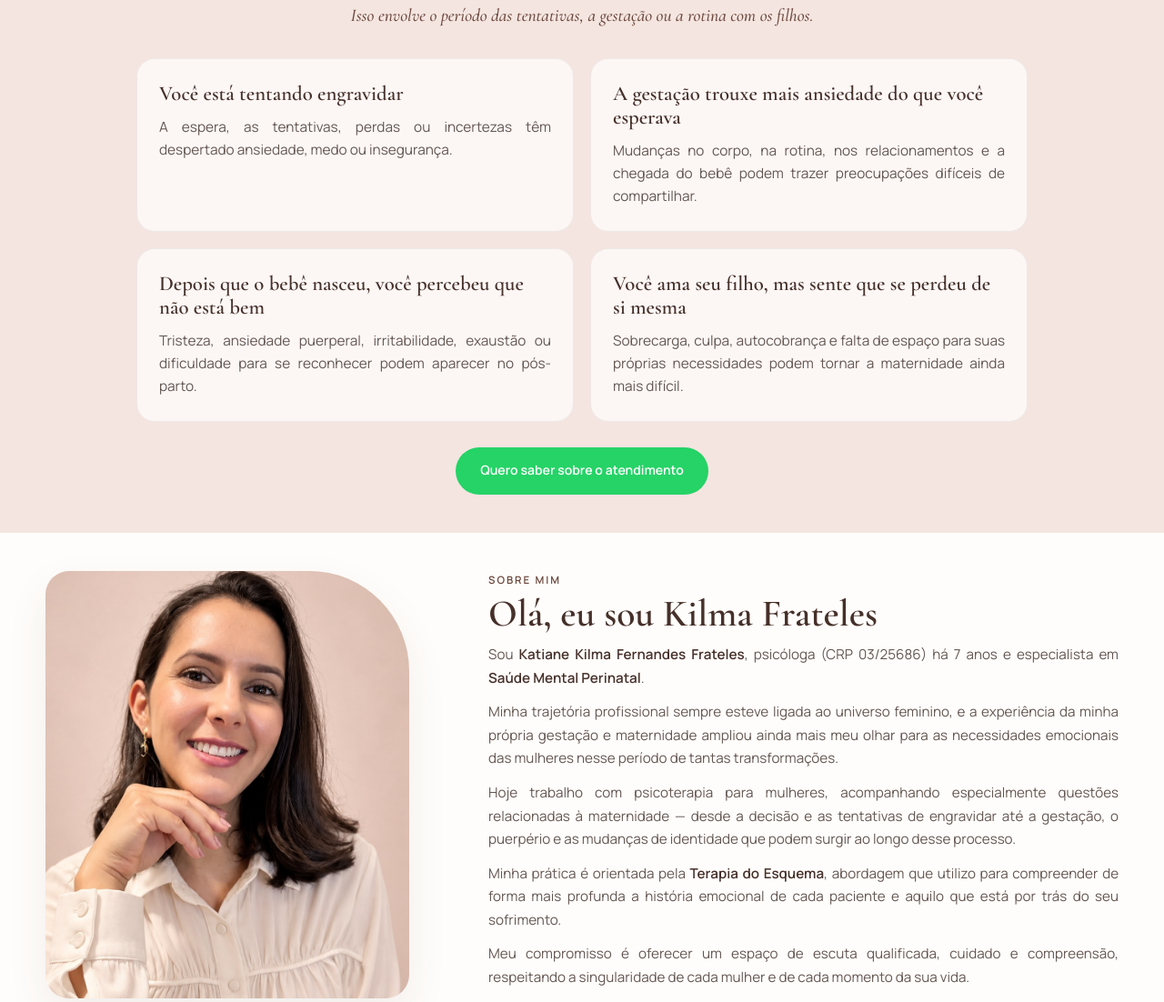
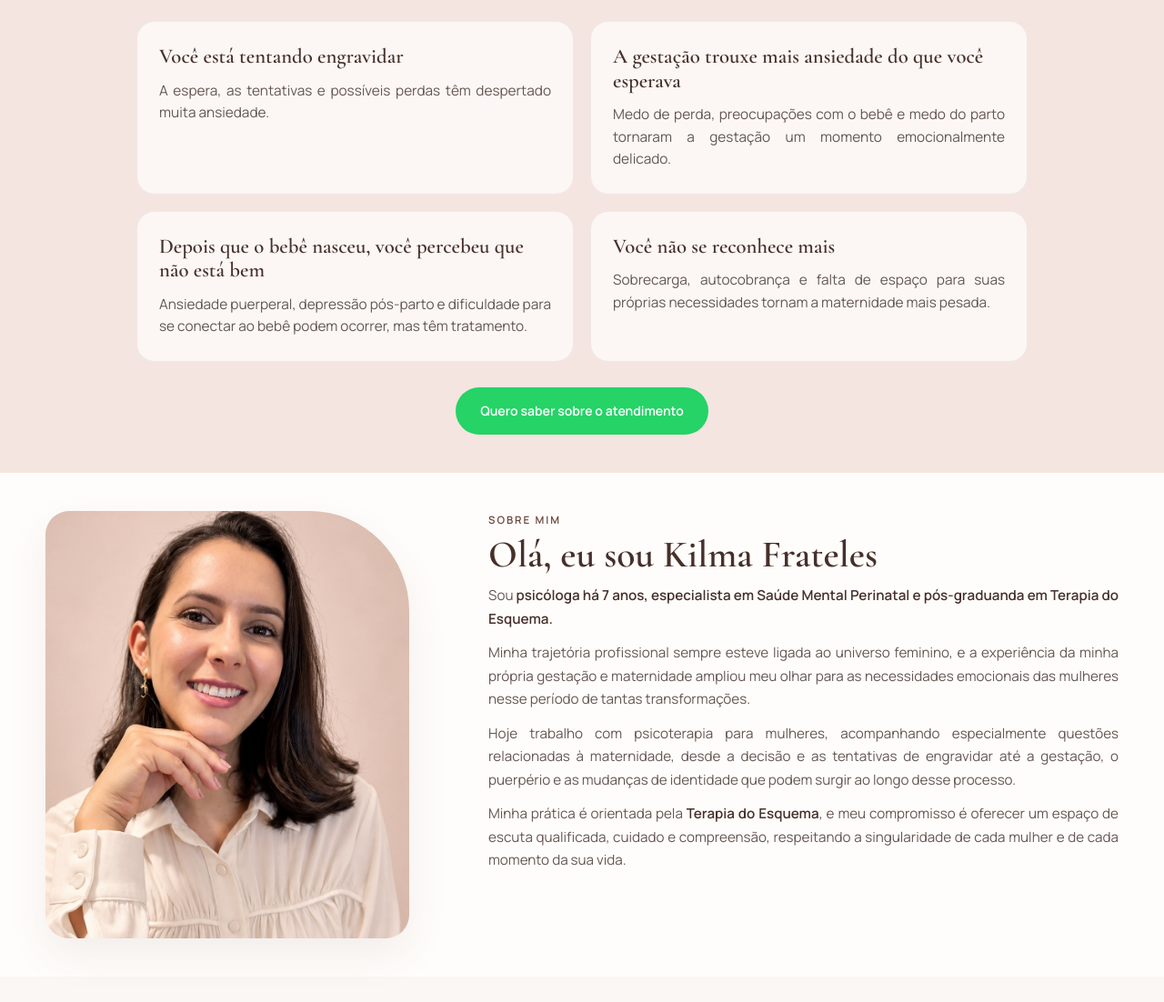
Before and after one commit to kilmafratele-alt/psicologakilmafrateles, a plain HTML site: page index.html in a window 1280 px wide. Shown: the part 905-2007 px from the top of the page at 91% size. Drawn offline with nearby package versions, Linux system fonts and the light colour scheme.

Commit message:
Add files via upload

```diff
--- a/index.html
+++ b/index.html
@@ -2623,10 +2623,6 @@ section{
       <p class="identificacao-destaque">
         Se você chegou até aqui, provavelmente busca apoio para os desafios emocionais da jornada materna.
       </p>
-
-      <p class="identificacao-subtexto">
-        Isso envolve o período das tentativas, a gestação ou a rotina com os filhos.
-      </p>
 </div>
 
     <div class="identificacao-grid identificacao-grid-quatro">
@@ -2634,37 +2630,32 @@ section{
       <article class="identificacao-card">
         <h3>Você está tentando engravidar</h3>
         <p>
-          A espera, as tentativas, perdas ou incertezas têm despertado ansiedade,
-          medo ou insegurança.
+          A espera, as tentativas e possíveis perdas têm despertado muita ansiedade.
         </p>
       </article>
 
       <article class="identificacao-card">
         <h3>A gestação trouxe mais ansiedade do que você esperava</h3>
         <p>
-          Mudanças no corpo, na rotina, nos relacionamentos e a chegada do bebê
-          podem trazer preocupações difíceis de compartilhar.
+          Medo de perda, preocupações com o bebê e medo do parto tornaram a gestação um momento emocionalmente delicado.
         </p>
       </article>
 
       <article class="identificacao-card">
         <h3>Depois que o bebê nasceu, você percebeu que não está bem</h3>
         <p>
-          Tristeza, ansiedade puerperal, irritabilidade, exaustão ou dificuldade
-          para se reconhecer podem aparecer no pós-parto.
+          Ansiedade puerperal, depressão pós-parto e dificuldade para se conectar ao bebê podem ocorrer, mas têm tratamento.
         </p>
       </article>
 
       <article class="identificacao-card">
-        <h3>Você ama seu filho, mas sente que se perdeu de si mesma</h3>
+        <h3>Você não se reconhece mais</h3>
         <p>
-          Sobrecarga, culpa, autocobrança e falta de espaço para suas próprias
-          necessidades podem tornar a maternidade ainda mais difícil.
+          Sobrecarga, autocobrança e falta de espaço para suas próprias necessidades tornam a maternidade mais pesada.
         </p>
       </article>
 
     </div>
-
 <div class="identificacao-cta">
       <a href="https://wa.me/5565993419085?text=Ol%C3%A1%2C%20Kilma%21%20Conheci%20seu%20trabalho%20pelo%20site%20e%20gostaria%20de%20saber%20mais%20sobre%20a%20psicoterapia." class="botao botao-principal">
         Quero saber sobre o atendimento
@@ -2688,47 +2679,24 @@ section{
     </div>
 
     <div class="sobre-texto">
-
-      <span class="section-tag">
-        Sobre mim
-      </span>
-
-      <h2>
-        Olá, eu sou Kilma Frateles
-      </h2>
+  <span class="section-tag">Sobre mim</span>
+  <h2>Olá, eu sou Kilma Frateles</h2>
 
   <p>
-        Sou <strong>Katiane Kilma Fernandes Frateles</strong>, psicóloga
-        (CRP 03/25686) há 7 anos e especialista em
-        <strong>Saúde Mental Perinatal</strong>.
+    Sou <strong>psicóloga há 7 anos, especialista em Saúde Mental Perinatal e pós-graduanda em Terapia do Esquema.</strong>
   </p>
 
   <p>
-        Minha trajetória profissional sempre esteve ligada ao universo feminino,
-        e a experiência da minha própria gestação e maternidade ampliou ainda mais
-        meu olhar para as necessidades emocionais das mulheres nesse período de
-        tantas transformações.
+    Minha trajetória profissional sempre esteve ligada ao universo feminino, e a experiência da minha própria gestação e maternidade ampliou meu olhar para as necessidades emocionais das mulheres nesse período de tantas transformações.
   </p>
 
   <p>
-        Hoje trabalho com psicoterapia para mulheres, acompanhando especialmente
-        questões relacionadas à maternidade — desde a decisão e as tentativas de
-        engravidar até a gestação, o puerpério e as mudanças de identidade que
-        podem surgir ao longo desse processo.
+    Hoje trabalho com psicoterapia para mulheres, acompanhando especialmente questões relacionadas à maternidade, desde a decisão e as tentativas de engravidar até a gestação, o puerpério e as mudanças de identidade que podem surgir ao longo desse processo.
   </p>
 
   <p>
-        Minha prática é orientada pela <strong>Terapia do Esquema</strong>,
-        abordagem que utilizo para compreender de forma mais profunda a história
-        emocional de cada paciente e aquilo que está por trás do seu sofrimento.
+    Minha prática é orientada pela <strong>Terapia do Esquema</strong>, e meu compromisso é oferecer um espaço de escuta qualificada, cuidado e compreensão, respeitando a singularidade de cada mulher e de cada momento da sua vida.
   </p>
-
-      <p>
-        Meu compromisso é oferecer um espaço de escuta qualificada, cuidado e
-        compreensão, respeitando a singularidade de cada mulher e de cada momento
-        da sua vida.
-      </p>
-
 </div>
 
   </div>
@@ -2759,7 +2727,7 @@ section{
         <div class="abordagem-passo-card">
           <strong>Mapeamento e Autoconhecimento</strong>
           <p>
-            Identificamos quais esquemas e gatilhos estão sendo ativados na sua rotina ou no seu desejo de ser mãe, buscando compreender de onde eles vêm.
+            Identificamos quais esquemas e gatilhos estão sendo ativados na sua rotina, buscando compreender de onde eles vêm.
           </p>
         </div>
 
@@ -2798,7 +2766,7 @@ section{
         </p>
 
         <p>
-          Na Terapia do Esquema, ele representa a parte de nós capaz de reconhecer as próprias necessidades, acolher a vulnerabilidade e tomar decisões de forma mais consciente. Com esse fortalecimento, você aprende a estabelecer limites, cuidar de si e responder às situações com mais equilíbrio, reduzindo a influência dos esquemas na sua vida.
+          Na Terapia do Esquema, ele representa a parte de nós capaz de reconhecer as próprias necessidades, acolher a vulnerabilidade e tomar decisões de forma mais consciente. Com esse fortalecimento, você aprende a estabelecer limites, cuidar de si e responder às situações com mais equilíbrio.
         </p>
       </div>
     </div>
```
Lines whose indentation alone changed are shown as unchanged.
